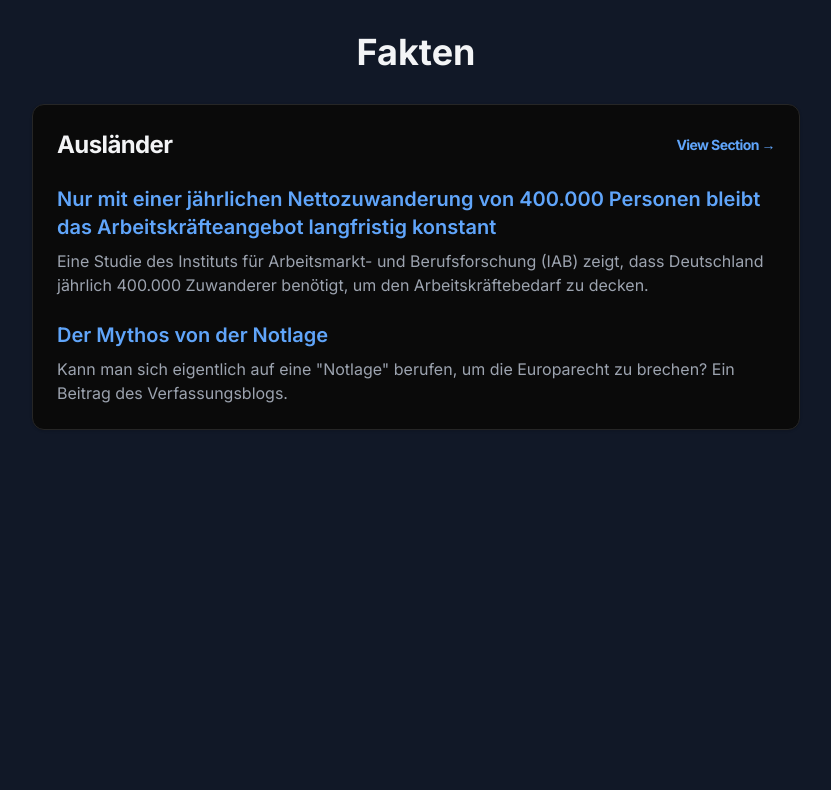
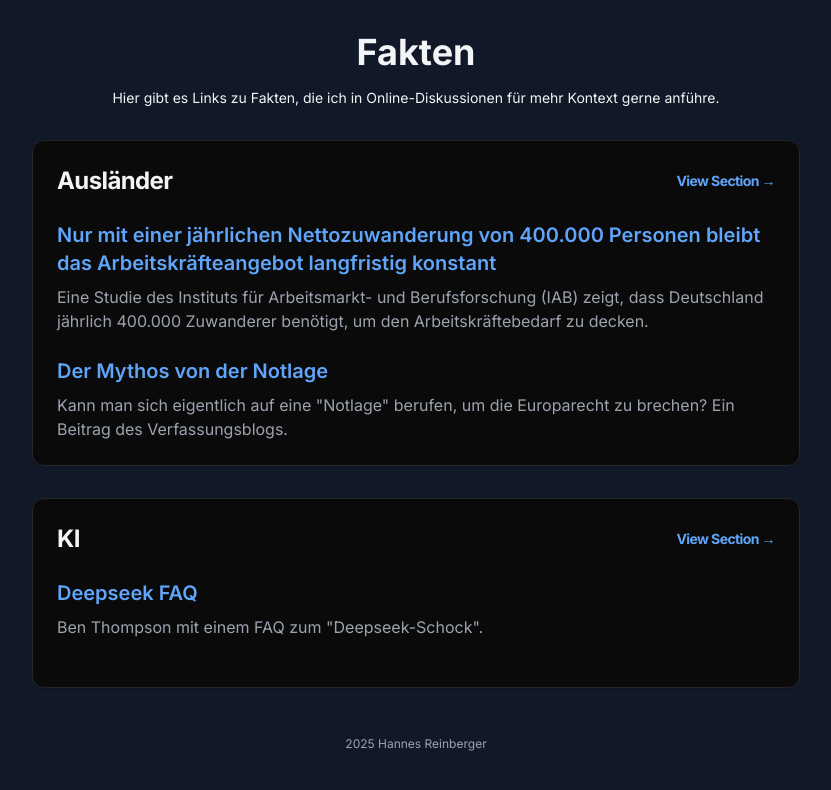
Before and after one commit to hreinberger/facts, a Next.js app: page / in a window 1280 px wide. Shown: the top 790 px of the page, without its empty margins (224-1055 px from the left). Built offline with nearby package versions, Linux system fonts and the light colour scheme.

Commit message:
more facts!

```diff
--- a/app/data/linkList.ts
+++ b/app/data/linkList.ts
@@ -30,5 +30,16 @@ export const linkList: Section[] = [
       },
     ],
   },
+  {
+    title: 'KI',
+    slug: 'ai',
+    links: [
+      {
+        url: 'https://stratechery.com/2025/deepseek-faq/',
+        title: 'Deepseek FAQ',
+        description: 'Ben Thompson mit einem FAQ zum "Deepseek-Schock".',
+      },
+    ],
+  },
   // Add more sections as needed
 ];
--- a/app/page.tsx
+++ b/app/page.tsx
@@ -5,9 +5,13 @@ export default function Home() {
   return (
     <div className="min-h-screen bg-gray-900">
       <main className="container mx-auto px-4 py-8">
-        <h1 className="text-4xl font-bold mb-8 text-center text-gray-100">
+        <h1 className="text-4xl font-bold mb-4 text-center text-gray-100">
           Fakten
         </h1>
+        <p className="text-center text-gray-100 mb-8 text-sm">
+          Hier gibt es Links zu Fakten, die ich in Online-Diskussionen für mehr
+          Kontext gerne anführe.
+        </p>
         <div className="max-w-3xl mx-auto space-y-8">
           {linkList.map((section) => (
             <Section
@@ -17,6 +21,9 @@ export default function Home() {
           ))}
         </div>
       </main>
+      <footer className="text-center text-gray-400 py-4 text-xs">
+        {new Date().getFullYear()} Hannes Reinberger
+      </footer>
     </div>
   );
 }
```
